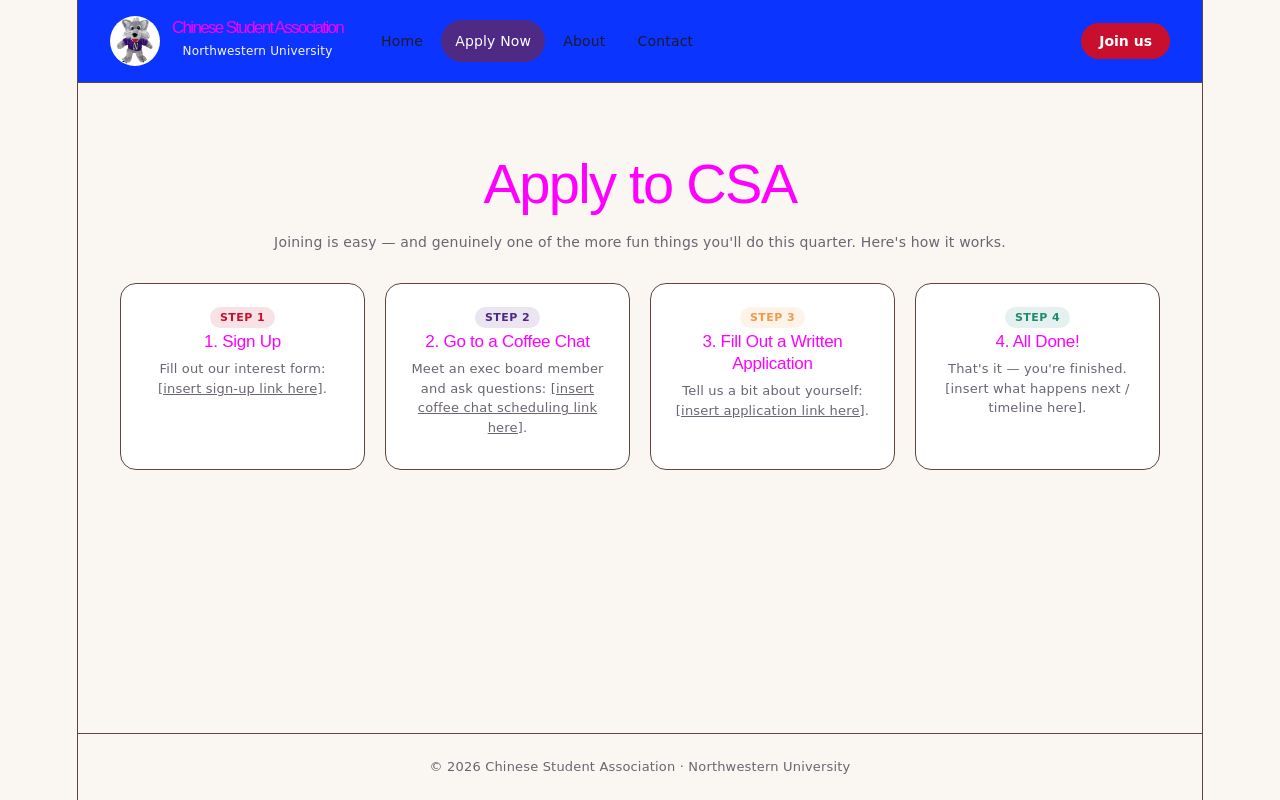
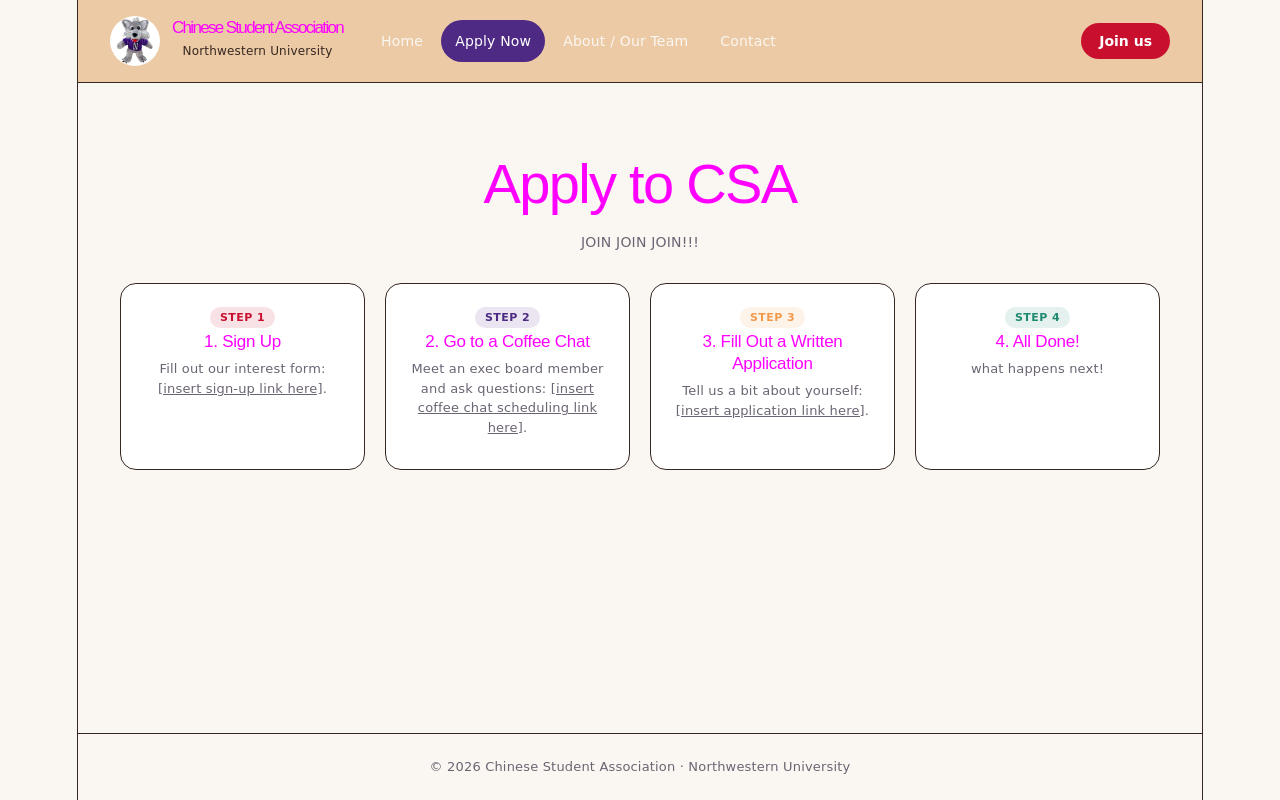
Before and after one commit to ariashi15/csa-website, a React (Vite) app: page /apply in a window 1280 px wide. Built offline with nearby package versions, Linux system fonts and the light colour scheme.

Commit message:
im so sorry im in the airport but this is the stuff i have

```diff
--- a/src/App.css
+++ b/src/App.css
@@ -7,8 +7,8 @@
   --cream: #faf7f2;
   --ink: #201a2b;
   --paper: #ffffff;
-  --border: #624444;
-  --brightblue: #0b34ff;
+  --border: #362721;
+  --betterbackground: #edcaa6;
   --pink: #ff00ff;
 
   font-family: "Comic Sans MS", "Comic Sans", cursive;
@@ -55,7 +55,7 @@ button {
   align-items: center;
   gap: 24px;
   padding: 16px 32px;
-  background: var(--brightblue);
+  background: var(--betterbackground);
   border-bottom: 1px solid var(--border);
   position: sticky;
   top: 0;
@@ -87,7 +87,7 @@ button {
 .header-brand p {
   margin: 0;
   font-size: 12px;
-  color: var(--cream);
+  color: var(--border);
 }
 
 nav {
@@ -110,7 +110,7 @@ nav {
   text-decoration: none;
   font-size: 14px;
   font-weight: 500;
-  color: var(--ink);
+  color: var(--cream);
   transition: background 0.15s ease, color 0.15s ease;
 }
 
--- a/src/components/Header.jsx
+++ b/src/components/Header.jsx
@@ -5,7 +5,7 @@ import willie from "../assets/willie-logo.webp";
 const NAV_LINKS = [
   { to: "/", label: "Home" },
   { to: "/apply", label: "Apply Now" },
-  { to: "/about", label: "About" },
+  { to: "/about", label: "About / Our Team" },
   { to: "/contact", label: "Contact" },
 ];
 
--- a/src/pages/Apply.jsx
+++ b/src/pages/Apply.jsx
@@ -50,7 +50,7 @@ const STEPS = [
     id: 4,
     title: "4. All Done!",
     category: "Step 4",
-    description: "That's it — you're finished. [insert what happens next / timeline here].",
+    description: "what happens next!",
   },
 ];
 
@@ -61,7 +61,7 @@ function Apply() {
     <section className="page">
       <h1>Apply to CSA</h1>
       <p className="section-sub">
-        Joining is easy — and genuinely one of the more fun things you'll do this quarter. Here's how it works.
+        JOIN JOIN JOIN!!!
       </p>
 
       <div className="item-list">
```
